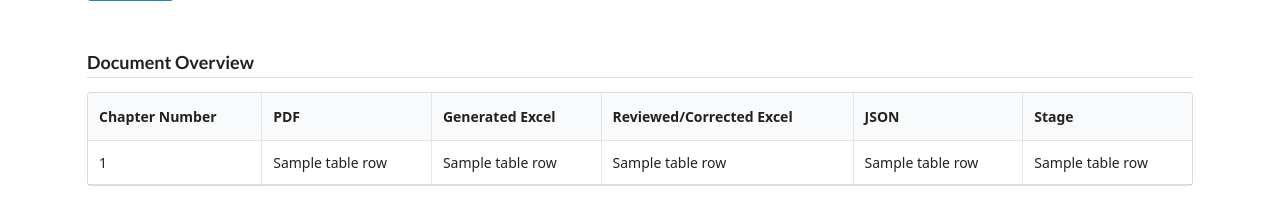
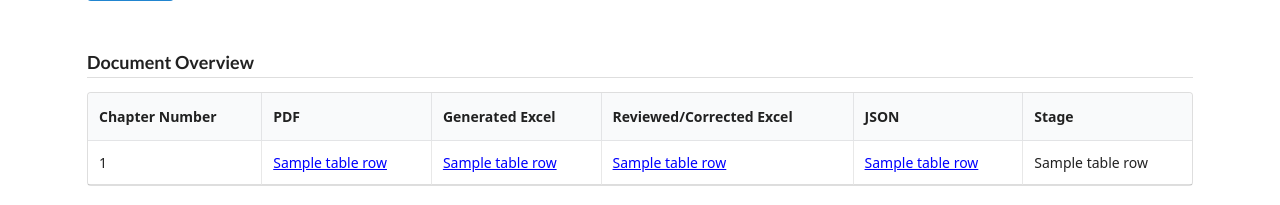
Before and after one commit to venura-Pussella/Tariff-RAG-Search, a Flask app: template templates/file_management.html in a window 1280 px wide. Shown: the part 595-800 px from the top of the page. Run offline with Flask 3, Linux system fonts and the light colour scheme; the template is opened without the code that fills it: most values are stand-ins (such as "Sample title", 1, 10 or a date in 2020); some libraries are stand-ins or nearby versions.

Commit message:
formated clickables (on the dynamic table) to look like a link and have mouse hoverable cursor

```diff
--- a/templates/file_management.html
+++ b/templates/file_management.html
@@ -91,10 +91,10 @@
                 {% for tableRow in tableRows %}
                 <tr>
                     <td>{{ tableRow[0] }}</td>
-                    <td><span onclick="fileClicked('{{ tableRow[1] }}', 'pdf')">{{ tableRow[1] }}</span></td>
-                    <td><span onclick="fileClicked('{{ tableRow[2] }}', 'genExcel')">{{ tableRow[2] }}</span></td>
-                    <td><span onclick="fileClicked('{{ tableRow[3] }}', 'correctedExcel')">{{ tableRow[3] }}</span></td>
-                    <td><span onclick="fileClicked('{{ tableRow[4] }}', 'json')">{{ tableRow[4] }}</span></td>
+                    <td><span style="color: blue; text-decoration: underline; cursor: pointer;" onclick="fileClicked('{{ tableRow[1] }}', 'pdf')">{{ tableRow[1] }}</span></td>
+                    <td><span style="color: blue; text-decoration: underline; cursor: pointer;" onclick="fileClicked('{{ tableRow[2] }}', 'genExcel')">{{ tableRow[2] }}</span></td>
+                    <td><span style="color: blue; text-decoration: underline; cursor: pointer;" onclick="fileClicked('{{ tableRow[3] }}', 'correctedExcel')">{{ tableRow[3] }}</span></td>
+                    <td><span style="color: blue; text-decoration: underline; cursor: pointer;" onclick="fileClicked('{{ tableRow[4] }}', 'json')">{{ tableRow[4] }}</span></td>
                     <td>{{ tableRow[5] }}</td>
                 </tr>
                 {% endfor %}
```
